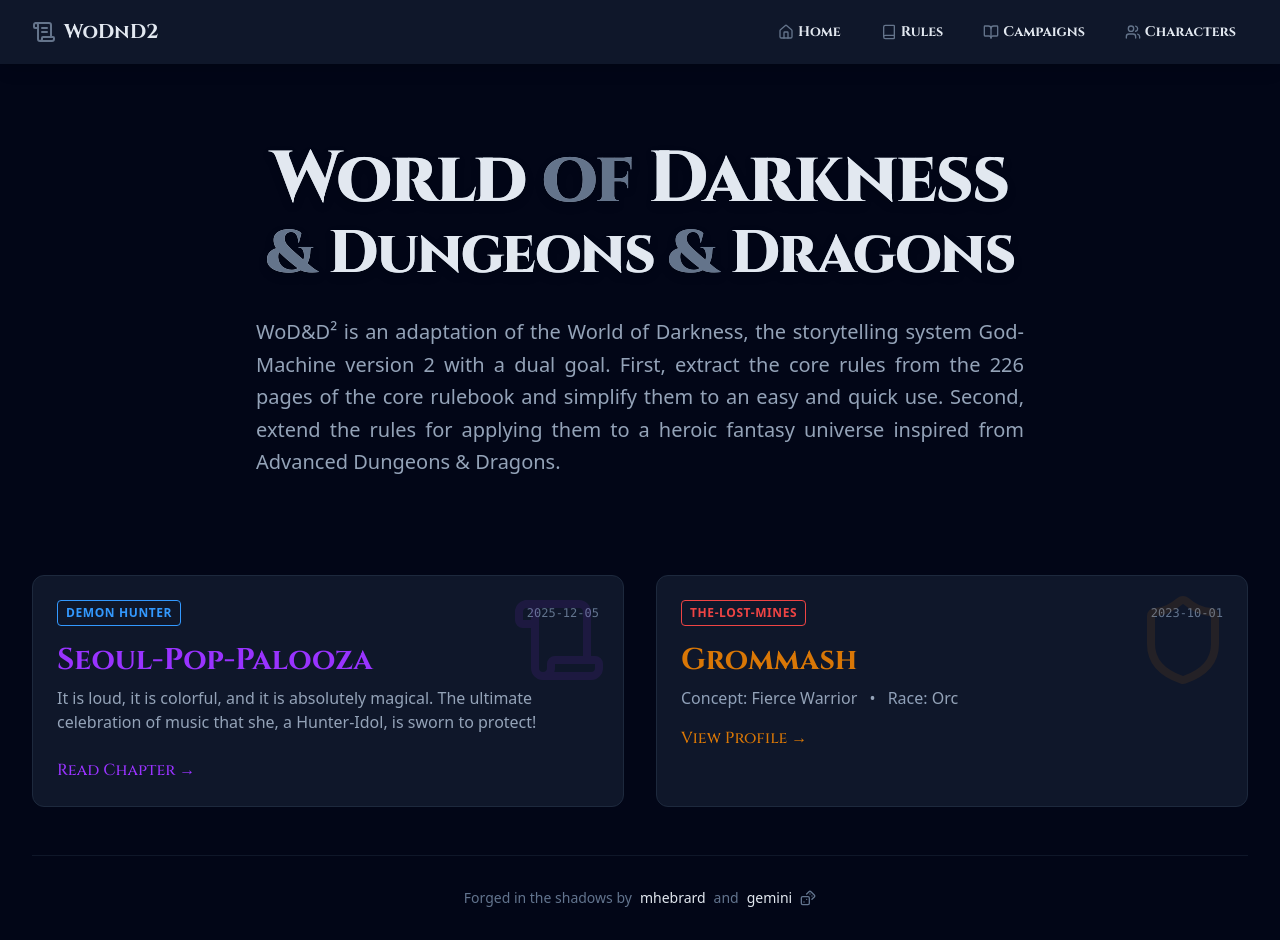
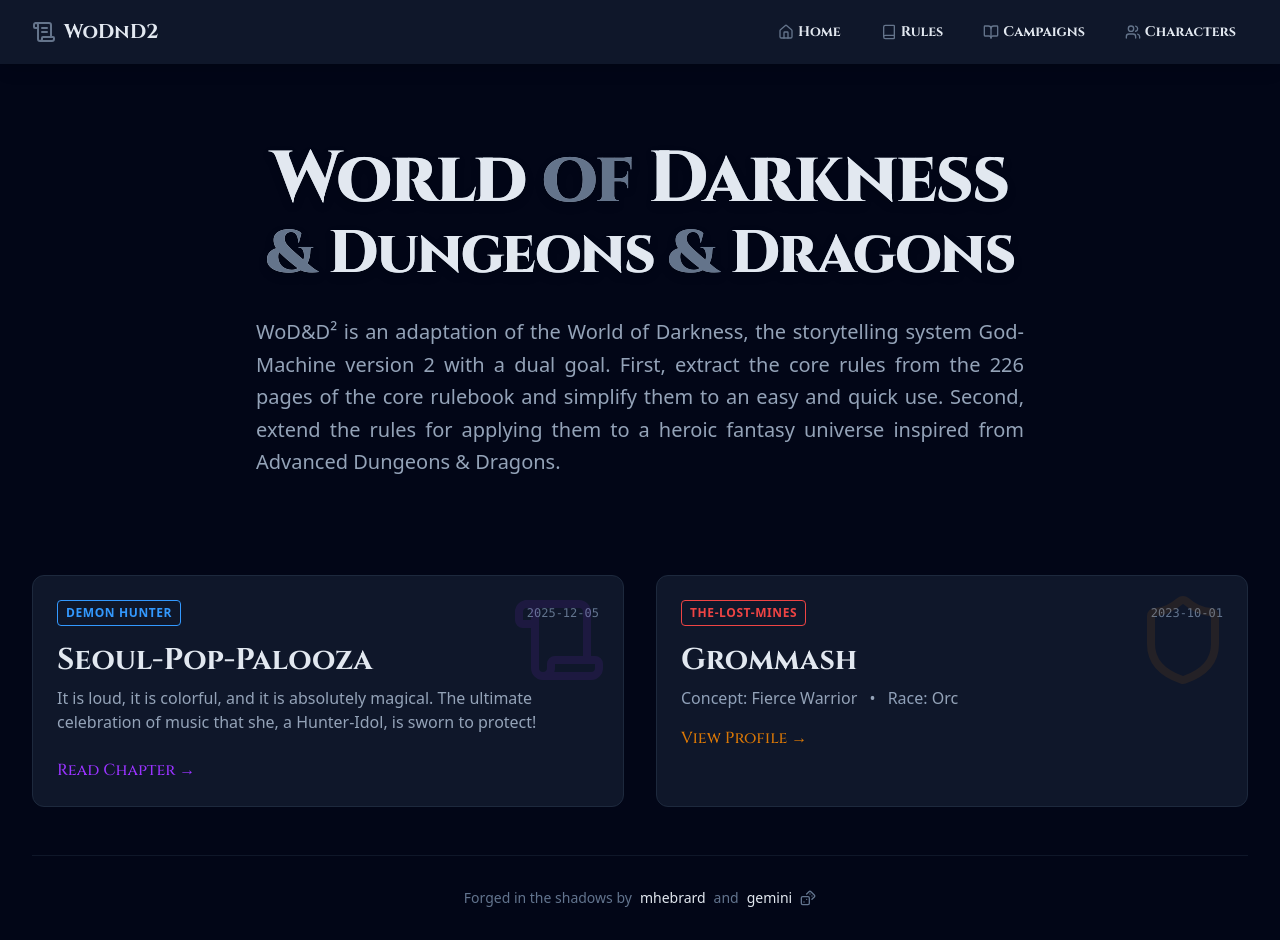
Before and after one commit to mhebrard/wodnd2, a Next.js app: page / in a window 1280 px wide. Built offline with nearby package versions, Linux system fonts and the light colour scheme.

Commit message:
fix: Refine landing page hover states and campaign breadcrumb theming

```diff
--- a/src/app/campaigns/[slug]/page.tsx
+++ b/src/app/campaigns/[slug]/page.tsx
@@ -29,12 +29,14 @@
             } as React.CSSProperties}
         >
             <div className="border-b border-slate-800 pb-4">
+                <div style={{ '--color-primary': campaign.secondaryColor } as React.CSSProperties}>
                     <Breadcrumbs
                         items={[
                             { label: "Campaigns", href: "/campaigns" },
                             { label: campaign.title }
                         ]}
                     />
+                </div>
                 <h1 className="text-4xl font-bold text-[color:var(--color-secondary)] mb-4 font-[family-name:var(--font-cinzel)]">
                     {campaign.title}
                 </h1>
--- a/src/app/page.tsx
+++ b/src/app/page.tsx
@@ -75,13 +75,13 @@
                 </span>
                 <span className="text-xs text-slate-500 font-mono">{latestScenario.date}</span>
               </div>
-              <h2 className="text-3xl font-bold text-[color:var(--color-primary)] mb-2 group-hover:text-[color:var(--color-primary)] transition-colors font-[family-name:var(--font-cinzel)]">
+              <h2 className="text-3xl font-bold text-text-main mb-2 group-hover:text-[color:var(--color-primary)] transition-colors font-[family-name:var(--font-cinzel)]">
                 {latestScenario.title}
               </h2>
               <p className="text-text-muted mb-6 font-sans line-clamp-3">
                 {latestScenario.description}
               </p>
-              <div className="flex items-center text-[color:var(--color-primary)] font-medium font-[family-name:var(--font-cinzel)] group-hover:underline">
+              <div className="flex items-center text-[color:var(--color-primary)] font-medium font-[family-name:var(--font-cinzel)]">
                 Read Chapter &rarr;
               </div>
             </div>
@@ -109,7 +109,7 @@
                   </span>
                   <span className="text-xs text-slate-500 font-mono">{latestCharacter.date}</span>
                 </div>
-                <h2 className="text-3xl font-bold text-[color:var(--color-primary)] mb-2 group-hover:text-[color:var(--color-primary)] transition-colors font-[family-name:var(--font-cinzel)]">
+                <h2 className="text-3xl font-bold text-text-main mb-2 group-hover:text-[color:var(--color-primary)] transition-colors font-[family-name:var(--font-cinzel)]">
                   {latestCharacter.name}
                 </h2>
                 <p className="text-text-muted mb-2 font-sans">
```
Lines whose indentation alone changed are shown as unchanged.
